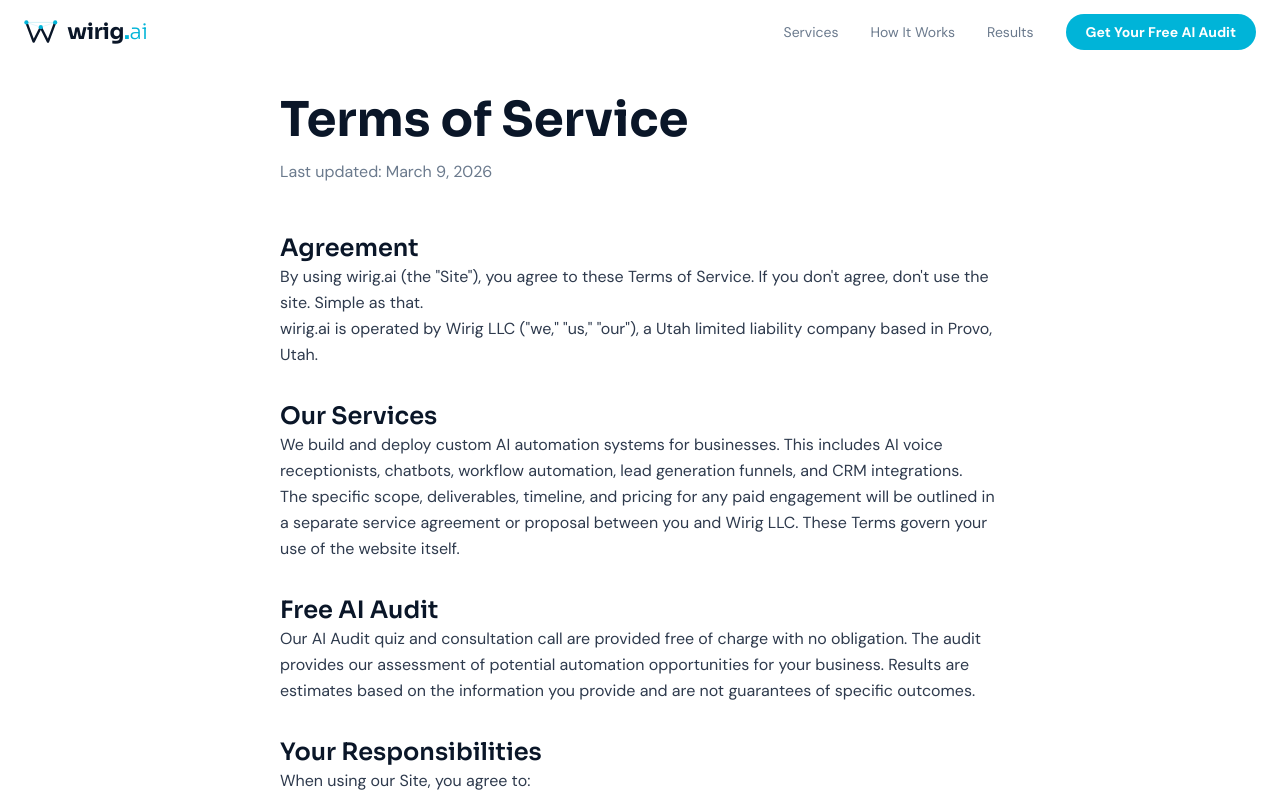
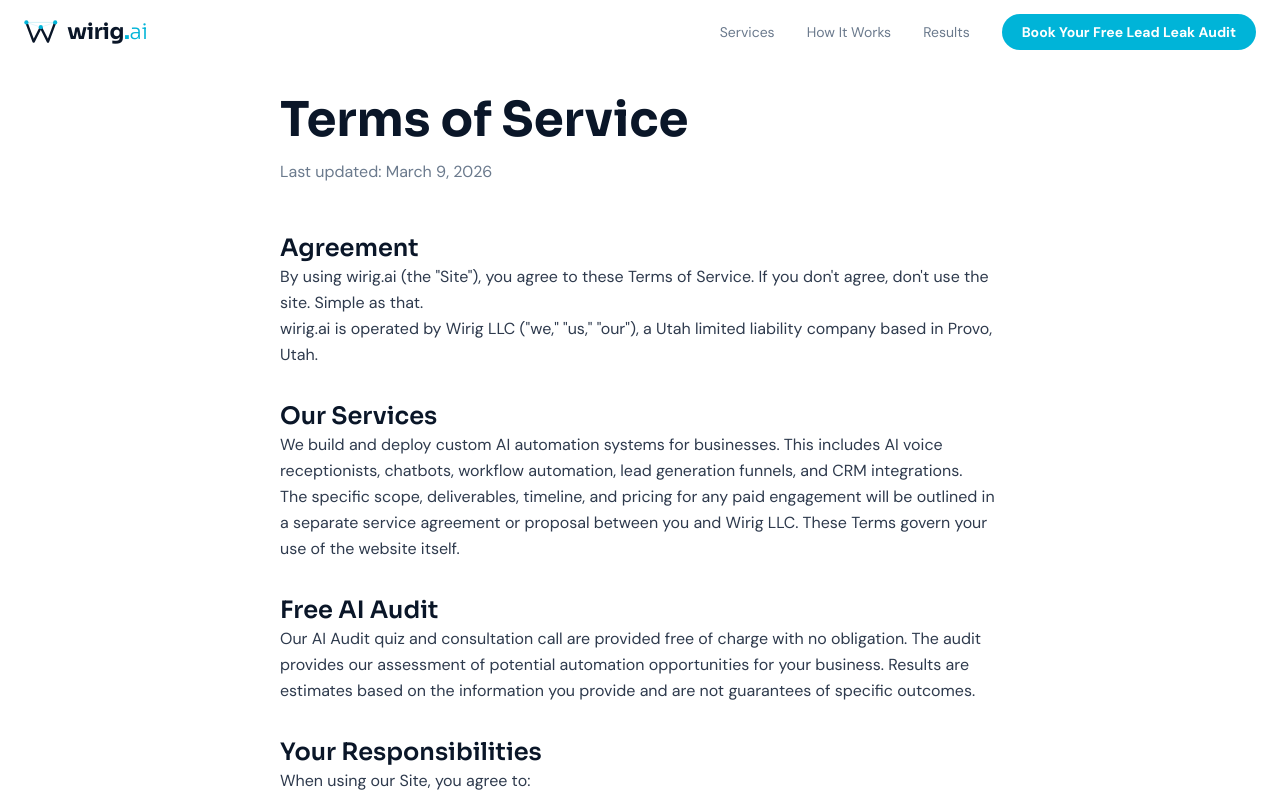
Before and after one commit to wirigc/wirig-ai, a Next.js app: page /terms in a window 1280 px wide. Shown: the top 798 px of the page. Built offline with nearby package versions, Linux system fonts and the light colour scheme.

Commit message:
fix: route section CTAs through homepage anchors

```diff
--- a/src/app/page.tsx
+++ b/src/app/page.tsx
@@ -38,13 +38,13 @@
 
           <div className="flex flex-col sm:flex-row items-center justify-center gap-4 animate-fade-in-up-delay-3">
             <a
-              href="#audit"
+              href="/#audit"
               className="inline-flex items-center justify-center h-13 px-8 rounded-full bg-teal text-white font-semibold text-lg hover:bg-teal-light transition-all hover:shadow-[0_0_30px_rgba(0,180,216,0.3)] font-sans"
             >
               Book Your Free Lead Leak Audit &rarr;
             </a>
             <a
-              href="#how-it-works"
+              href="/#how-it-works"
               className="inline-flex items-center justify-center h-13 px-8 rounded-full border border-gray-300 text-navy font-medium text-lg hover:bg-gray-100 transition-all font-sans"
             >
               See How It Works
@@ -345,7 +345,7 @@
             Every day without a proper lead recovery system is another day of missed conversations, dead follow-up, and lost deals.
           </p>
           <a
-            href="#audit"
+            href="/#audit"
             className="inline-flex items-center justify-center h-14 px-10 rounded-full bg-teal text-white font-semibold text-lg hover:bg-teal-light transition-all hover:shadow-[0_0_40px_rgba(0,180,216,0.4)] font-sans"
           >
             Book Your Free Lead Leak Audit &rarr;
@@ -375,10 +375,10 @@
 
             <div className="flex flex-col items-center md:items-end gap-3">
               <div className="flex items-center gap-6">
-                <a href="#services" className="text-sm text-gray-500 hover:text-white transition-colors font-sans">Services</a>
-                <a href="#how-it-works" className="text-sm text-gray-500 hover:text-white transition-colors font-sans">How It Works</a>
-                <a href="#results" className="text-sm text-gray-500 hover:text-white transition-colors font-sans">Results</a>
-                <a href="#audit" className="text-sm text-gray-500 hover:text-white transition-colors font-sans">Lead Leak Audit</a>
+                <a href="/#services" className="text-sm text-gray-500 hover:text-white transition-colors font-sans">Services</a>
+                <a href="/#how-it-works" className="text-sm text-gray-500 hover:text-white transition-colors font-sans">How It Works</a>
+                <a href="/#results" className="text-sm text-gray-500 hover:text-white transition-colors font-sans">Results</a>
+                <a href="/#audit" className="text-sm text-gray-500 hover:text-white transition-colors font-sans">Lead Leak Audit</a>
               </div>
               <a href="mailto:carter@wirig.ai" className="text-sm text-teal hover:text-teal-light transition-colors font-sans">
                 carter@wirig.ai
--- a/src/components/Navigation.tsx
+++ b/src/components/Navigation.tsx
@@ -22,9 +22,9 @@
   }, [mobileOpen]);
 
   const navLinks = [
-    { href: '#services', label: 'Services' },
-    { href: '#how-it-works', label: 'How It Works' },
-    { href: '#results', label: 'Results' },
+    { href: '/#services', label: 'Services' },
+    { href: '/#how-it-works', label: 'How It Works' },
+    { href: '/#results', label: 'Results' },
   ];
 
   return (
@@ -34,7 +34,7 @@
       }`}
     >
       <div className="max-w-7xl mx-auto px-6 h-16 flex items-center justify-between">
-        <a href="#" className="flex items-center gap-2 relative z-50" aria-label="wirig.ai home">
+        <a href="/" className="flex items-center gap-2 relative z-50" aria-label="wirig.ai home">
           <svg width="180" height="40" viewBox="0 0 300 64" fill="none" aria-hidden="true">
             <g>
               <path d="M4 16L16 48L28 24L40 48L52 16" stroke="#0A1628" strokeWidth="4" strokeLinecap="round" strokeLinejoin="round"/>
@@ -65,10 +65,10 @@
             </a>
           ))}
           <a
-            href="#audit"
+            href="/#audit"
             className="inline-flex items-center justify-center h-9 px-5 rounded-full bg-teal text-white text-sm font-semibold hover:bg-teal-light transition-colors"
           >
-            Get Your Free AI Audit
+            Book Your Free Lead Leak Audit
           </a>
         </div>
 
@@ -115,11 +115,11 @@
             </a>
           ))}
           <a
-            href="#audit"
+            href="/#audit"
             onClick={() => setMobileOpen(false)}
             className="inline-flex items-center justify-center h-12 px-8 rounded-full bg-teal text-white text-lg font-semibold hover:bg-teal-light transition-colors mt-4"
           >
-            Get Your Free AI Audit
+            Book Your Free Lead Leak Audit
           </a>
         </div>
       </div>
```
